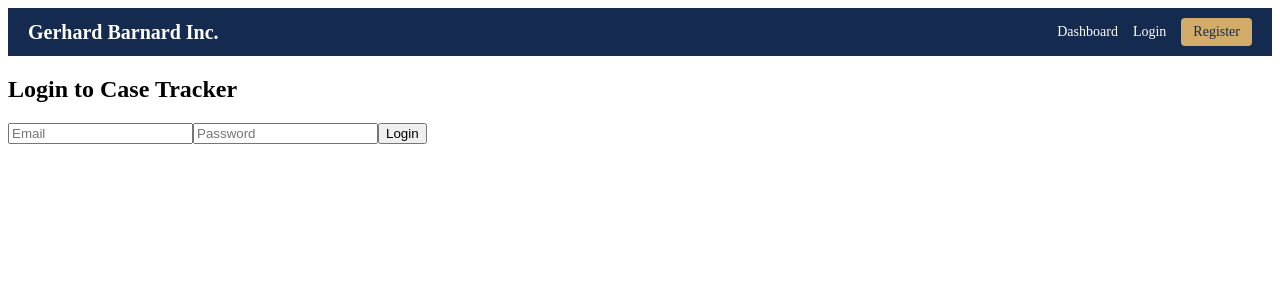
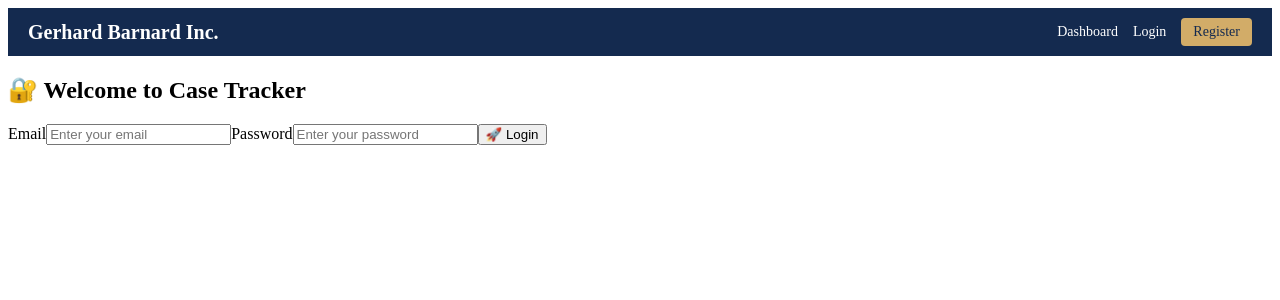
Before and after one commit to Mars88-dev/case-tracking-backend, a React (Create React App) app in the folder client/: page /login in a window 1280 px wide. Shown: the top 300 px of the page. Built offline with nearby package versions, Linux system fonts and the light colour scheme.

Commit message:
new updates

```diff
--- a/client/src/pages/Login.js
+++ b/client/src/pages/Login.js
@@ -1,4 +1,3 @@
-// src/pages/Login.js
 import React, { useState } from "react";
 import axios from "axios";
 import { useNavigate } from "react-router-dom";
@@ -30,44 +29,45 @@ const Login = () => {
   };
 
   return (
-    <div className="min-h-screen flex items-center justify-center bg-[#f0f4f8]">
-      <form
-        onSubmit={handleSubmit}
-        className="w-full max-w-md p-8 bg-white rounded-lg shadow-md"
-      >
-        <h2 className="text-2xl font-bold mb-6 text-center text-[#142a4f]">
-          Login to Case Tracker
+    <div className="min-h-screen flex items-center justify-center bg-[#142a4f] px-4">
+      <div className="w-full max-w-lg p-10 bg-white shadow-xl rounded-xl">
+        <h2 className="text-3xl font-extrabold mb-6 text-center text-[#142a4f]">
+          🔐 Welcome to Case Tracker
         </h2>
 
-        {error && <div className="mb-4 text-center text-red-600">{error}</div>}
+        {error && <div className="mb-4 font-semibold text-center text-red-600">{error}</div>}
 
+        <form onSubmit={handleSubmit}>
+          <label className="block mb-2 text-sm font-medium text-gray-700">Email</label>
           <input
             type="email"
             name="email"
-          placeholder="Email"
+            placeholder="Enter your email"
             value={form.email}
             onChange={handleChange}
-          className="w-full p-2 mb-4 border border-gray-300 rounded"
+            className="w-full p-3 mb-6 border border-gray-300 rounded focus:outline-none focus:ring-2 focus:ring-[#d2ac68]"
             required
           />
 
+          <label className="block mb-2 text-sm font-medium text-gray-700">Password</label>
           <input
             type="password"
             name="password"
-          placeholder="Password"
+            placeholder="Enter your password"
             value={form.password}
             onChange={handleChange}
-          className="w-full p-2 mb-6 border border-gray-300 rounded"
+            className="w-full p-3 mb-6 border border-gray-300 rounded focus:outline-none focus:ring-2 focus:ring-[#d2ac68]"
             required
           />
 
           <button
             type="submit"
-          className="w-full bg-[#142a4f] text-white p-2 rounded hover:bg-[#0f1e39]"
+            className="w-full bg-[#d2ac68] hover:bg-[#b89652] text-white font-bold py-3 rounded transition duration-300"
           >
-          Login
+            🚀 Login
           </button>
         </form>
+      </div>
     </div>
   );
 };
```
Lines whose indentation alone changed are shown as unchanged.
